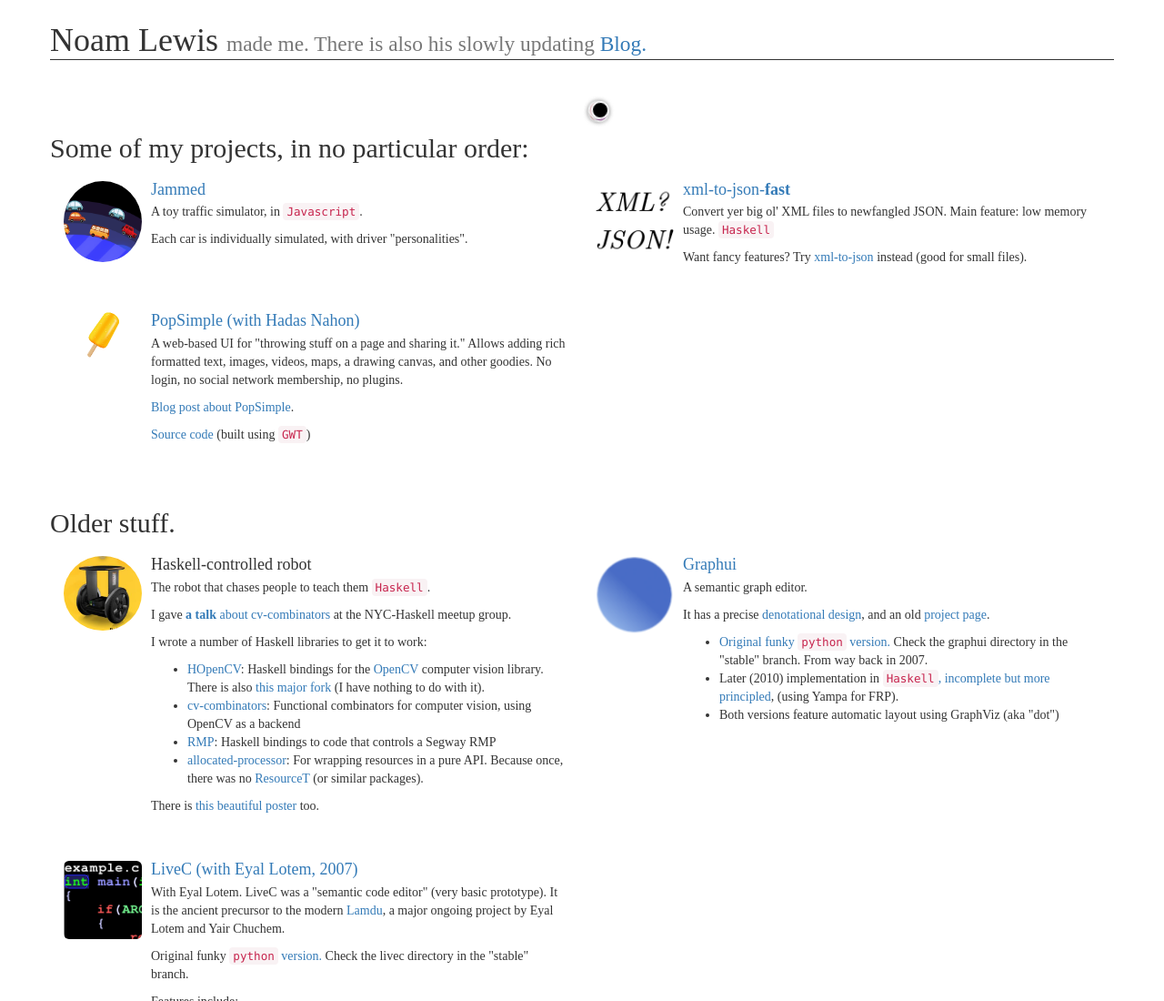
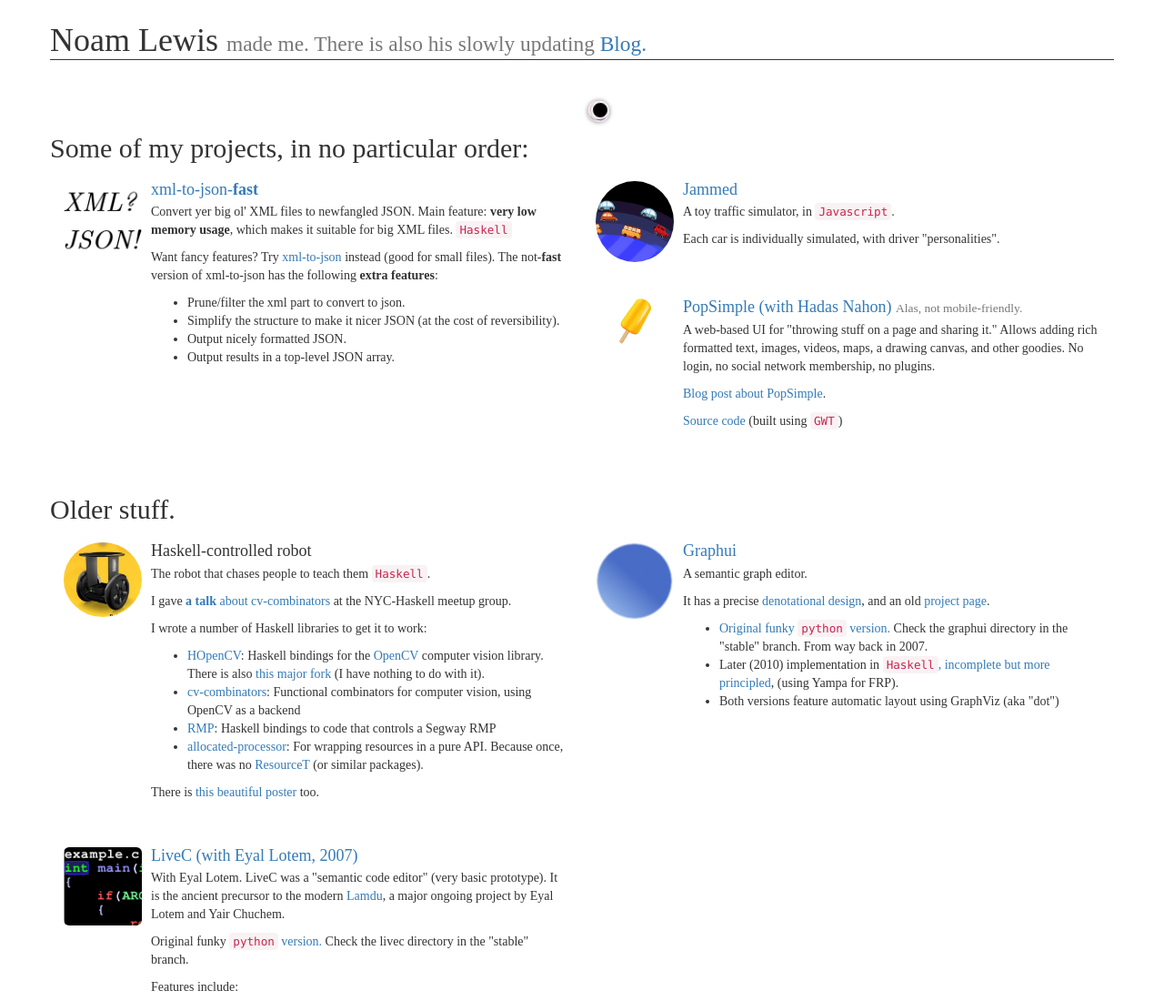
Before and after one commit to sinelaw/sinelaw.github.io, a website: page index.html in a window 1280 px wide. Shown: the top 1100 px of the page at 91% size. Drawn offline with Linux system fonts and the light colour scheme.

Commit message:
add info about xml-to-json and reorder stuff

```diff
--- a/index.html
+++ b/index.html
@@ -29,10 +29,36 @@
           </div>
         </div>
       </div>
+
       <div class="row">
         <h2>Some of my projects, in no particular order:</h2>
       </div>
       <div class="row">
+
+
+        <div class="col-sm-6">
+
+          <div class="media">
+            <a class="media-left" href="https://github.com/sinelaw/xml-to-json-fast">
+              <img class="img-rounded img-responsive" src="images/xmljson.png"/>
+            </a>
+            <div class="media-body">
+              <a href="https://github.com/sinelaw/xml-to-json-fast">
+                <h4 class="media-heading">xml-to-json-<strong>fast</strong></h4>
+              </a>
+              <p>Convert yer big ol' XML files to newfangled JSON. Main feature: <strong>very low memory usage</strong>, which makes it suitable for big XML files. <code>Haskell</code></p>
+              <p>Want fancy features? Try <a href="https://github.com/sinelaw/xml-to-json">xml-to-json</a> instead (good for small files). The not-<strong>fast</strong> version of xml-to-json has the following <strong>extra features</strong>:
+                <ul>
+                  <li>Prune/filter the xml part to convert to json.</li>
+                  <li>Simplify the structure to make it nicer JSON (at the cost of reversibility).</li>
+                  <li>Output nicely formatted JSON.</li>
+                  <li>Output results in a top-level JSON array.</li>
+                </ul>
+              </p>
+            </div>
+          </div>
+
+        </div>
 
         <div class="col-sm-6">
 
@@ -54,34 +80,14 @@
         <div class="col-sm-6">
 
           <div class="media">
-            <a class="media-left" href="https://sinelaw.github.io/jammed/src/">
-              <img class="img-rounded img-responsive" src="images/xmljson.png"/>
-            </a>
-            <div class="media-body">
-              <a href="https://github.com/sinelaw/xml-to-json-fast">
-                <h4 class="media-heading">xml-to-json-<strong>fast</strong></h4>
-              </a>
-              <p>Convert yer big ol' XML files to newfangled JSON. Main feature: low memory usage. <code>Haskell</code></p>
-              <p>Want fancy features? Try <a href="https://github.com/sinelaw/xml-to-json">xml-to-json</a> instead (good for small files).</p>
-            </div>
-          </div>
-
-        </div>
-
-
-      </div>
-
-      <div class="row">
-        <div class="col-sm-6">
-
-          <div class="media">
             <a class="media-left" href="http://canvasapp.appspot.com/#page=399004">
               <img class="img-rounded img-responsive" src="images/popsimple.png"/>
             </a>
             <div class="media-body">
-              <a href="http://canvasapp.appspot.com/#page=399004">
-                <h4 class="media-heading">PopSimple (with Hadas Nahon)</h4>
-              </a>
+              <h4 class="media-heading">
+                <a href="http://canvasapp.appspot.com/#page=399004">
+                  PopSimple (with Hadas Nahon)</a>
+                <small>Alas, not mobile-friendly.</small></h4>
               <p>A web-based UI for "throwing stuff on a page and sharing it." Allows adding rich formatted text, images, videos, maps, a drawing canvas, and other goodies. No login, no social network membership, no plugins.</p>
               <p><a href="https://noamlewis.wordpress.com/2012/09/19/introducing-popsimple-an-experiment-in-web-content-mashup/">Blog post about PopSimple</a>.</p>
               <p><a href="https://github.com/popsimple/popsimple">Source code</a> (built using <code>GWT</code>)</p>
```
